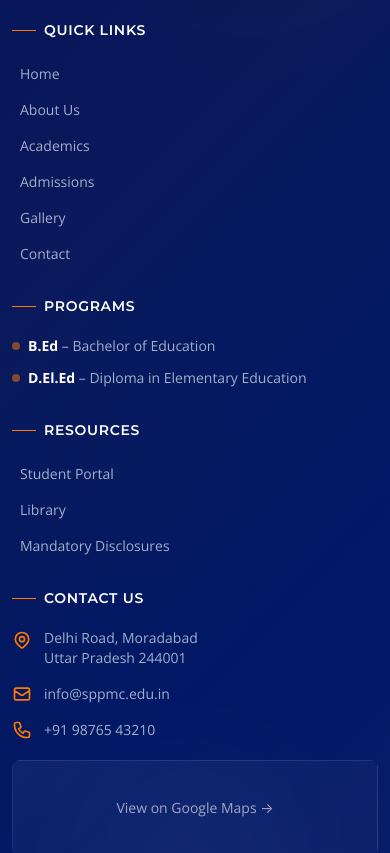
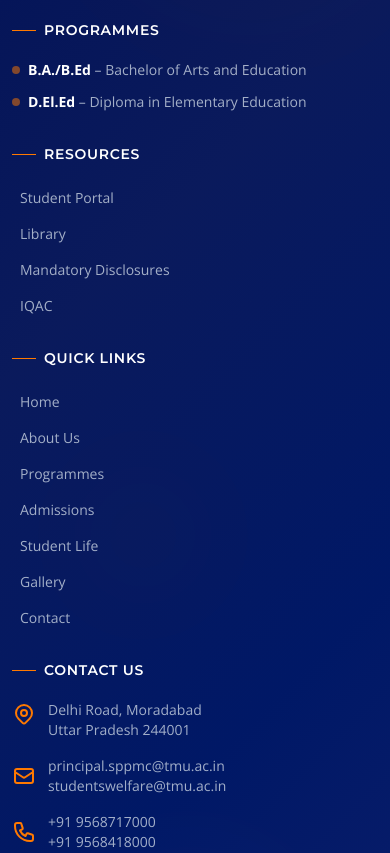
Before and after one commit to Adi15Jain/sppmc_website, a React (Vite) app: page /gallery in a window 390 px wide. Shown: the part 3740-4593 px from the top of the page. Built offline with nearby package versions, Linux system fonts and the light colour scheme.

Commit message:
enhanced designs

```diff
--- a/src/App.tsx
+++ b/src/App.tsx
@@ -31,7 +31,6 @@ export default function App() {
             <Routes>
                 <Route path="/" element={<Home />} />
                 <Route path="/about" element={<About />} />
-                <Route path="/academics" element={<Programmes />} />
                 <Route path="/programmes" element={<Programmes />} />
                 <Route path="/admissions" element={<Admissions />} />
                 <Route path="/student-life" element={<StudentLife />} />
--- a/src/components/layout/Footer.tsx
+++ b/src/components/layout/Footer.tsx
@@ -233,51 +233,20 @@ export default function Footer() {
                             </div>
                         </div>
 
-                        {/* Quick Links */}
+                        {/* Programmes */}
                         <div className="footer-column">
                             <h4 className="text-white font-semibold text-sm uppercase tracking-wider flex items-center gap-2">
                                 <span className="w-6 h-px bg-accent" />
-                                Quick Links
-                            </h4>
-                            <ul className="mt-5 space-y-3 text-sm">
-                                {[
-                                    { label: "Home", href: "/" },
-                                    { label: "About Us", href: "/about" },
-                                    { label: "Academics", href: "/academics" },
-                                    {
-                                        label: "Admissions",
-                                        href: "/admissions",
-                                    },
-                                    { label: "Gallery", href: "/gallery" },
-                                    { label: "Contact", href: "/contact" },
-                                ].map((item) => (
-                                    <li key={item.label}>
-                                        <a
-                                            href={item.href}
-                                            className="text-slate-300/80 transition-all duration-300 hover:text-white inline-flex items-center gap-2 group"
-                                        >
-                                            <span className="w-0 h-0.5 bg-accent transition-all duration-300 group-hover:w-3" />
-                                            {item.label}
-                                        </a>
-                                    </li>
-                                ))}
-                            </ul>
-                        </div>
-
-                        {/* Programs */}
-                        <div className="footer-column">
-                            <h4 className="text-white font-semibold text-sm uppercase tracking-wider flex items-center gap-2">
-                                <span className="w-6 h-px bg-accent" />
-                                Programs
+                                Programmes
                             </h4>
                             <ul className="mt-5 space-y-3 text-sm">
                                 <li className="text-slate-300/80 flex items-center gap-2">
                                     <span className="w-2 h-2 bg-accent/50 rounded-full" />
                                     <span>
                                         <strong className="text-white">
-                                            B.Ed
+                                            B.A./B.Ed
                                         </strong>{" "}
-                                        – Bachelor of Education
+                                        – Bachelor of Arts and Education
                                     </span>
                                 </li>
                                 <li className="text-slate-300/80 flex items-center gap-2">
@@ -303,6 +272,48 @@ export default function Footer() {
                                         label: "Mandatory Disclosures",
                                         href: "/mandatory-disclosures",
                                     },
+                                    {
+                                        label: "IQAC",
+                                        href: "https://www.tmu.ac.in/tmu/iqac-cell/iqac",
+                                    },
+                                ].map((item) => (
+                                    <li key={item.label}>
+                                        <a
+                                            href={item.href}
+                                            className="text-slate-300/80 transition-all duration-300 hover:text-white inline-flex items-center gap-2 group"
+                                        >
+                                            <span className="w-0 h-0.5 bg-accent transition-all duration-300 group-hover:w-3" />
+                                            {item.label}
+                                        </a>
+                                    </li>
+                                ))}
+                            </ul>
+                        </div>
+
+                        {/* Quick Links */}
+                        <div className="footer-column">
+                            <h4 className="text-white font-semibold text-sm uppercase tracking-wider flex items-center gap-2">
+                                <span className="w-6 h-px bg-accent" />
+                                Quick Links
+                            </h4>
+                            <ul className="mt-5 space-y-3 text-sm">
+                                {[
+                                    { label: "Home", href: "/" },
+                                    { label: "About Us", href: "/about" },
+                                    {
+                                        label: "Programmes",
+                                        href: "/programmes",
+                                    },
+                                    {
+                                        label: "Admissions",
+                                        href: "/admissions",
+                                    },
+                                    {
+                                        label: "Student Life",
+                                        href: "/student-life",
+                                    },
+                                    { label: "Gallery", href: "/gallery" },
+                                    { label: "Contact", href: "/contact" },
                                 ].map((item) => (
                                     <li key={item.label}>
                                         <a
@@ -324,15 +335,10 @@ export default function Footer() {
                                 Contact Us
                             </h4>
                             <div className="mt-5 space-y-4 text-sm">
-                                <a
-                                    href="https://maps.google.com/?q=Moradabad,+Uttar+Pradesh"
-                                    target="_blank"
-                                    rel="noopener noreferrer"
-                                    className="flex items-start gap-3 text-slate-300/80 transition-colors duration-300 hover:text-white group"
-                                >
-                                    <span className="mt-0.5 text-accent group-hover:scale-110 transition-transform duration-300">
+                                <div className="flex items-start gap-3 text-slate-300/80 transition-colors duration-300 hover:text-white group">
+                                    <span className="mt-0.5 text-accent group-hover:scale-120 transition-transform duration-300">
                                         <svg
-                                            className="w-5 h-5"
+                                            className="w-6 h-6"
                                             fill="none"
                                             stroke="currentColor"
                                             viewBox="0 0 24 24"
@@ -356,15 +362,15 @@ export default function Footer() {
                                         <br />
                                         Uttar Pradesh 244001
                                     </span>
-                                </a>
+                                </div>
 
                                 <a
-                                    href="mailto:info@sppmc.edu.in"
+                                    href="mailto:principal.sppmc@tmu.ac.in"
                                     className="flex items-center gap-3 text-slate-300/80 transition-colors duration-300 hover:text-white group"
                                 >
-                                    <span className="text-accent group-hover:scale-110 transition-transform duration-300">
+                                    <span className="text-accent group-hover:scale-120 transition-transform duration-300">
                                         <svg
-                                            className="w-5 h-5"
+                                            className="w-6 h-6"
                                             fill="none"
                                             stroke="currentColor"
                                             viewBox="0 0 24 24"
@@ -377,16 +383,17 @@ export default function Footer() {
                                             />
                                         </svg>
                                     </span>
-                                    <span>info@sppmc.edu.in</span>
+                                    <span>
+                                        principal.sppmc@tmu.ac.in
+                                        <br />
+                                        studentswelfare@tmu.ac.in
+                                    </span>
                                 </a>
 
-                                <a
-                                    href="tel:+919876543210"
-                                    className="flex items-center gap-3 text-slate-300/80 transition-colors duration-300 hover:text-white group"
-                                >
-                                    <span className="text-accent group-hover:scale-110 transition-transform duration-300">
+                                <div className="flex items-center gap-3 text-slate-300/80 transition-colors duration-300 hover:text-white group">
+                                    <span className="text-accent group-hover:scale-120 transition-transform duration-300">
                                         <svg
-                                            className="w-5 h-5"
+                                            className="w-6 h-6"
                                             fill="none"
                                             stroke="currentColor"
                                             viewBox="0 0 24 24"
@@ -399,13 +406,15 @@ export default function Footer() {
                                             />
                                         </svg>
                                     </span>
-                                    <span>+91 98765 43210</span>
-                                </a>
+                                    <span>
+                                        +91 9568717000 <br /> +91 9568418000
+                                    </span>
+                                </div>
                             </div>
 
                             {/* Map preview */}
                             <a
-                                href="https://maps.app.goo.gl/ZJaMNv5biS8BWgKHA"
+                                href="https://www.google.com/maps/place/Shri+PREM+PRAKASH+MEMORIAL+COLLEGE/@28.8242346,78.6749477,17z/data=!4m14!1m7!3m6!1s0x390afdeb45a33025:0x2ad784a472146430!2sShri+PREM+PRAKASH+MEMORIAL+COLLEGE!8m2!3d28.8242346!4d78.6748271!16s%2Fg%2F11c1rstzhh!3m5!1s0x390afdeb45a33025:0x2ad784a472146430!8m2!3d28.8242346!4d78.6748271!16s%2Fg%2F11c1rstzhh?entry=ttu&g_ep=EgoyMDI2MDIwNC4wIKXMDSoASAFQAw%3D%3D"
                                 target="_blank"
                                 rel="noopener noreferrer"
                                 className="mt-5 block relative overflow-hidden rounded-lg group"
--- a/src/pages/Contact.tsx
+++ b/src/pages/Contact.tsx
@@ -27,27 +27,27 @@ const CONTACT_INFO = [
         ],
         action: {
             label: "Get Directions",
-            href: "https://maps.app.goo.gl/ZJaMNv5biS8BWgKHA",
+            href: "https://www.google.com/maps/place/Shri+PREM+PRAKASH+MEMORIAL+COLLEGE/@28.8242346,78.6749477,17z/data=!4m14!1m7!3m6!1s0x390afdeb45a33025:0x2ad784a472146430!2sShri+PREM+PRAKASH+MEMORIAL+COLLEGE!8m2!3d28.8242346!4d78.6748271!16s%2Fg%2F11c1rstzhh!3m5!1s0x390afdeb45a33025:0x2ad784a472146430!8m2!3d28.8242346!4d78.6748271!16s%2Fg%2F11c1rstzhh?entry=ttu&g_ep=EgoyMDI2MDIwNC4wIKXMDSoASAFQAw%3D%3D",
         },
         color: "from-amber-500 to-orange-500",
     },
     {
         icon: Phone,
         title: "Phone Numbers",
-        details: ["+91 98765 43210", "+91 0591-2345678"],
+        details: ["+91 95684 18000", "+91 95687 17000"],
         action: {
             label: "Call Now",
-            href: "tel:+919876543210",
+            href: "tel:+919568418000",
         },
         color: "from-amber-500 to-orange-500",
     },
     {
         icon: Mail,
         title: "Email Address",
-        details: ["info@sppmc.edu.in", "admissions@sppmc.edu.in"],
+        details: ["principal.sppmc@tmu.ac.in", "studentswelfare@tmu.ac.in"],
         action: {
             label: "Send Email",
-            href: "mailto:info@sppmc.edu.in",
+            href: "mailto:principal.sppmc@tmu.ac.in",
         },
         color: "from-amber-500 to-orange-500",
     },
@@ -64,12 +64,12 @@ const CONTACT_INFO = [
 ];
 
 // Quick links for the footer
-const QUICK_CONTACTS = [
-    { dept: "Admissions Office", phone: "+91 98765 43211" },
-    { dept: "Examination Cell", phone: "+91 98765 43212" },
-    { dept: "Principal's Office", phone: "+91 98765 43213" },
-    { dept: "Library", phone: "+91 98765 43214" },
-];
+// const QUICK_CONTACTS = [
+//     { dept: "Admissions Office", phone: "+91 98765 43211" },
+//     { dept: "Examination Cell", phone: "+91 98765 43212" },
+//     { dept: "Principal's Office", phone: "+91 98765 43213" },
+//     { dept: "Library", phone: "+91 98765 43214" },
+// ];
 
 export default function Contact() {
     const [formData, setFormData] = useState({
@@ -474,7 +474,7 @@ export default function Contact() {
                                                 id="message"
                                                 name="message"
                                                 required
-                                                rows={5}
+                                                rows={3}
                                                 value={formData.message}
                                                 onChange={handleChange}
                                                 className="w-full px-4 py-3 rounded-xl border border-gray-200 focus:border-primary focus:ring-2 focus:ring-primary/20 transition-all duration-300 outline-none resize-none"
@@ -524,9 +524,9 @@ export default function Contact() {
                             {/* Map & Quick Contacts */}
                             <div className="space-y-8">
                                 {/* Embedded Map */}
-                                <div className="relative rounded-3xl overflow-hidden shadow-xl h-[443px]">
+                                <div className="relative rounded-3xl overflow-hidden shadow-xl h-[680px]">
                                     <iframe
-                                        src="https://www.google.com/maps/embed?pb=!1m18!1m12!1m3!1d223912.92880802568!2d78.6569256875!3d28.861898950000003!2m3!1f0!2f0!3f0!3m2!1i1024!2i768!4f13.1!3m3!1m2!1s0x390b07b6e9be9c3d%3A0x4b7d35a7e2c32c0a!2sMoradabad%2C%20Uttar%20Pradesh!5e0!3m2!1sen!2sin!4v1700000000000!5m2!1sen!2sin"
+                                        src="https://www.google.com/maps/embed?pb=!1m14!1m8!1m3!1d3495.491131985771!2d78.6749477!3d28.8242346!3m2!1i1024!2i768!4f13.1!3m3!1m2!1s0x390afdeb45a33025%3A0x2ad784a472146430!2sShri%20PREM%20PRAKASH%20MEMORIAL%20COLLEGE!5e0!3m2!1sen!2sin!4v1770447765185!5m2!1sen!2sin"
                                         className="w-full h-full border-0"
                                         allowFullScreen
                                         loading="lazy"
@@ -535,7 +535,7 @@ export default function Contact() {
                                     />
                                     {/* Overlay with action */}
                                     <a
-                                        href="https://maps.app.goo.gl/ZJaMNv5biS8BWgKHA"
+                                        href="https://www.google.com/maps/place/Shri+PREM+PRAKASH+MEMORIAL+COLLEGE/@28.8242346,78.6749477,17z/data=!4m14!1m7!3m6!1s0x390afdeb45a33025:0x2ad784a472146430!2sShri+PREM+PRAKASH+MEMORIAL+COLLEGE!8m2!3d28.8242346!4d78.6748271!16s%2Fg%2F11c1rstzhh!3m5!1s0x390afdeb45a33025:0x2ad784a472146430!8m2!3d28.8242346!4d78.6748271!16s%2Fg%2F11c1rstzhh?entry=ttu&g_ep=EgoyMDI2MDIwNC4wIKXMDSoASAFQAw%3D%3D"
                                         target="_blank"
                                         rel="noopener noreferrer"
                                         className="absolute bottom-4 right-4 inline-flex items-center gap-2 px-4 py-2 bg-white rounded-full shadow-lg text-sm font-semibold text-primary hover:bg-primary hover:text-white transition-all duration-300"
@@ -546,7 +546,7 @@ export default function Contact() {
                                 </div>
 
                                 {/* Quick Contact Cards */}
-                                <div className="bg-white rounded-3xl shadow-xl p-6 border border-gray-100">
+                                {/* <div className="bg-white rounded-3xl shadow-xl p-6 border border-gray-100">
                                     <h3 className="text-lg font-bold text-heading mb-4 flex items-center gap-2">
                                         <Phone className="w-5 h-5 text-accent" />
                                         Department Contacts
@@ -567,7 +567,7 @@ export default function Contact() {
                                             </a>
                                         ))}
                                     </div>
-                                </div>
+                                </div> */}
                             </div>
                         </div>
                     </Container>
@@ -610,7 +610,7 @@ export default function Contact() {
                                     <img
                                         src="/logo.png"
                                         alt="SPPMC"
-                                        className="h-16 w-auto mx-auto md:mx-0"
+                                        className="h-28 w-auto mx-auto md:mx-0"
                                     />
                                 </a>
                                 <h3 className="mt-4 text-lg font-semibold text-white">
@@ -627,28 +627,28 @@ export default function Contact() {
                                     Quick Contact
                                 </h4>
                                 <div className="space-y-3 text-sm text-slate-300/80">
+                                    <span className="flex items-center gap-3 hover:text-white transition-colors justify-center md:justify-start">
+                                        <Mail className="w-6 h-6 text-accent" />
+                                        principal.sppmc@tmu.ac.in
+                                        <br />
+                                        studentswelfare@tmu.ac.in
+                                    </span>
+                                    <span className="flex items-center gap-3 hover:text-white transition-colors justify-center md:justify-start">
+                                        <Phone className="w-6 h-6 text-accent" />
+                                        +91 95687 17000
+                                        <br />
+                                        +91 95684 18000
+                                    </span>
                                     <a
-                                        href="mailto:info@sppmc.edu.in"
-                                        className="flex items-center gap-3 hover:text-white transition-colors justify-center md:justify-start"
-                                    >
-                                        <Mail className="w-4 h-4 text-accent" />
-                                        info@sppmc.edu.in
-                                    </a>
-                                    <a
-                                        href="tel:+919876543210"
-                                        className="flex items-center gap-3 hover:text-white transition-colors justify-center md:justify-start"
-                                    >
-                                        <Phone className="w-4 h-4 text-accent" />
-                                        +91 98765 43210
-                                    </a>
-                                    <a
-                                        href="https://maps.app.goo.gl/ZJaMNv5biS8BWgKHA"
+                                        href="https://www.google.com/maps/place/Shri+PREM+PRAKASH+MEMORIAL+COLLEGE/@28.8242346,78.6749477,17z/data=!4m14!1m7!3m6!1s0x390afdeb45a33025:0x2ad784a472146430!2sShri+PREM+PRAKASH+MEMORIAL+COLLEGE!8m2!3d28.8242346!4d78.6748271!16s%2Fg%2F11c1rstzhh!3m5!1s0x390afdeb45a33025:0x2ad784a472146430!8m2!3d28.8242346!4d78.6748271!16s%2Fg%2F11c1rstzhh?entry=ttu&g_ep=EgoyMDI2MDIwNC4wIKXMDSoASAFQAw%3D%3D"
                                         target="_blank"
                                         rel="noopener noreferrer"
                                         className="flex items-center gap-3 hover:text-white transition-colors justify-center md:justify-start"
                                     >
-                                        <MapPin className="w-4 h-4 text-accent" />
-                                        Delhi Road, Moradabad
+                                        <MapPin className="w-6 h-6 text-accent" />
+                                        NH-24, Delhi Road
+                                        <br />
+                                        Moradabad
                                     </a>
                                 </div>
                             </div>
@@ -684,6 +684,8 @@ export default function Contact() {
                                         <a
                                             key={social.label}
                                             href={social.href}
+                                            target="_blank"
+                                            rel="noopener noreferrer"
                                             aria-label={social.label}
                                             className="w-10 h-10 rounded-full flex items-center justify-center text-slate-300 hover:text-white hover:bg-accent/20 transition-all duration-300"
                                             style={{
```
Also changed, not shown: src/pages/MandatoryDisclosures.tsx (+41 -53 lines), 1 other file (tests, documents, lock files or other folders).
